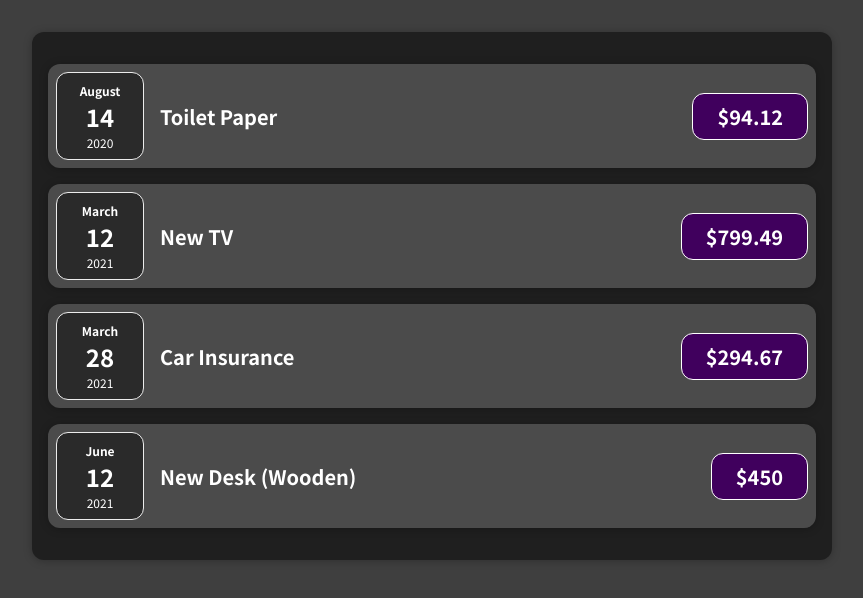
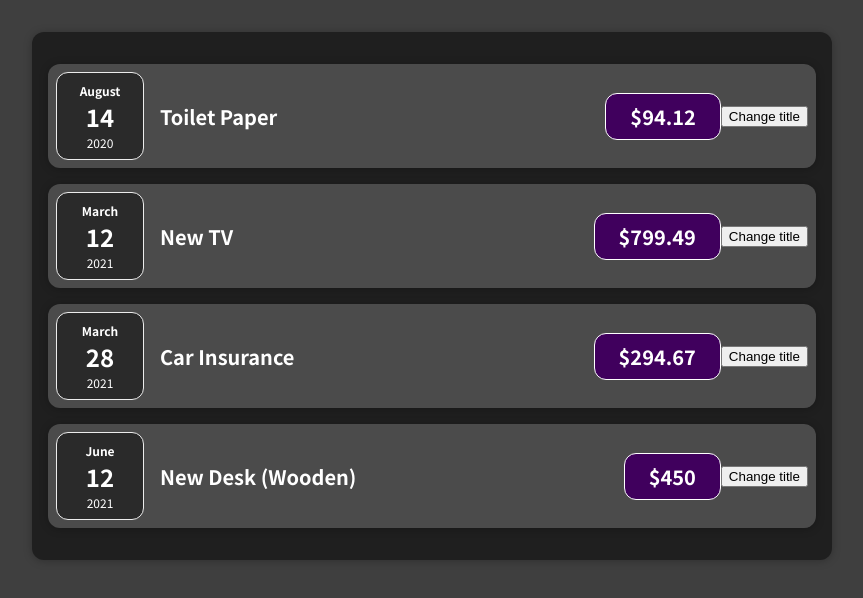
Before and after one commit to NMShihab/React-HOn-Project-1, a React (Create React App) app: page / in a window 1280 px wide. Shown: the top 598 px of the page, without its empty margins (208-1071 px from the left). Built offline with nearby package versions, Linux system fonts and the light colour scheme.

Commit message:
state react

```diff
--- a/src/components/ExpenseItem.js
+++ b/src/components/ExpenseItem.js
@@ -1,15 +1,23 @@
+import { useState } from "react";
 import ExpenseDate from "./ExpenseDate";
 import Card from "./Card";
 import "./ExpenseItem.css";
 
 function ExpenseItem(props) {
+  const [expenseItem, setExpenseItem] = useState(props.expenseItem);
+  const changeClick = () => {
+    setExpenseItem("Updated");
+  };
+
   return (
     <Card className="expense-item">
       <ExpenseDate expenseDate={props.expenseDate} />
       <div className="expense-item__description">
-        <h2>{props.expenseItem}</h2>
+        <h2>{expenseItem}</h2>
         <div className="expense-item__price">${props.expensePrice}</div>
       </div>
+
+      <button onClick={changeClick}>Change title</button>
     </Card>
   );
 }
```
